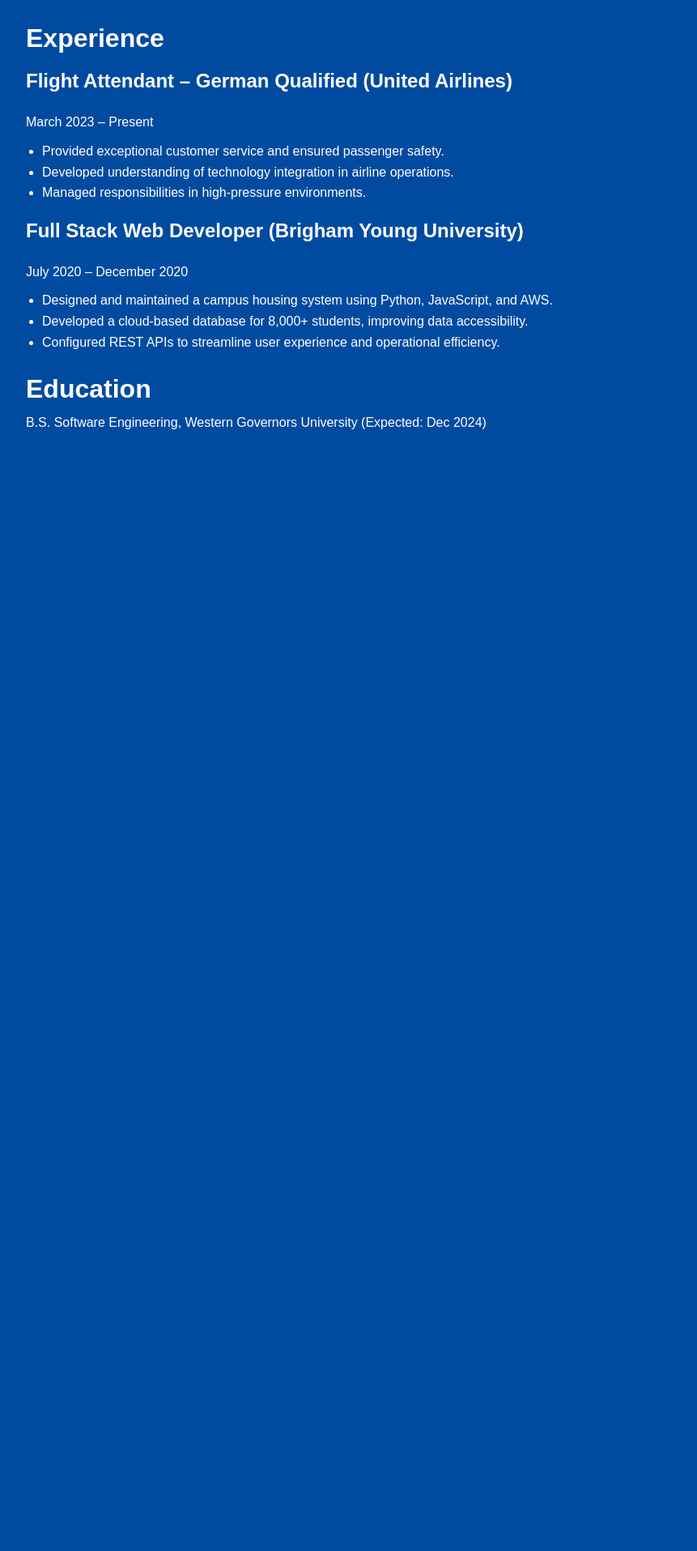
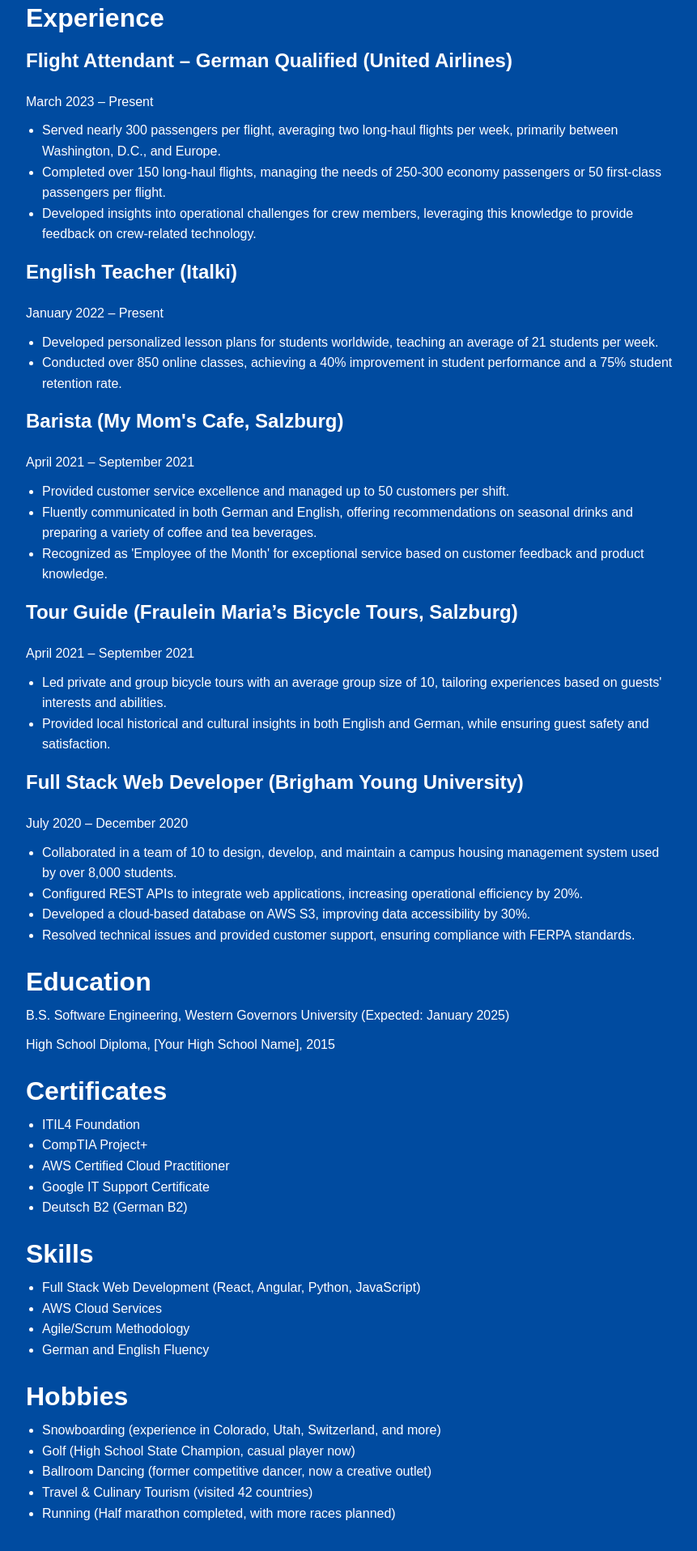
Before and after one commit to anniefees/my-portfolio, a React (Create React App) app: page /my-portfolio/resume in a window 1280 px wide. Shown: the part 611-2526 px from the top of the page at 81% size, without its empty margins (208-1069 px from the left). Before the commit the page ends 1195 px from the top, so only its background shows below. Built offline with nearby package versions, Linux system fonts and the light colour scheme.

Commit message:
Update source code

```diff
--- a/package.json
+++ b/package.json
@@ -1,8 +1,8 @@
 {
   "name": "my-portfolio",
-  "version": "0.1.0",
+  "version": "1.0.0",
   "private": true,
-  "homepage": "https://anniefees.github.io/my-portfolio/",
+  "homepage": "https://anniefees.github.io/my-portfolio",
   "dependencies": {
     "@testing-library/jest-dom": "^5.17.0",
     "@testing-library/react": "^13.4.0",
--- a/src/App.css
+++ b/src/App.css
@@ -142,4 +142,20 @@
   .projects ul li p {
     font-size: 0.9rem;
   }
+  /* Button Styling */
+.button {
+  display: inline-block;
+  padding: 10px 20px;
+  background-color: #004ba0;
+  color: white;
+  text-decoration: none;
+  font-size: 1rem;
+  border-radius: 5px;
+  margin: 10px;
+  transition: background-color 0.3s ease;
 }
+
+.button:hover {
+  background-color: #003580;
+}
+}
--- a/src/components/Contact.js
+++ b/src/components/Contact.js
@@ -4,9 +4,11 @@
   return (
     <section className="contact">
       <h2>Contact Me</h2>
-      <p>Email: feesa@mac.com</p>
-      <p>GitHub: <a href="https://github.com/anniefees">anniefees</a></p>
-      <p>LinkedIn: <a href="https://www.linkedin.com/in/anniefees">Anniston Fees on LinkedIn</a></p>
+      <div className="contact-buttons">
+        <a href="https://github.com/anniefees" className="button">GitHub</a>
+        <a href="https://www.linkedin.com/in/anniefees" className="button">LinkedIn</a>
+        <a href="mailto:feesa@mac.com" className="button">Email</a>
+      </div>
     </section>
   );
 };
--- a/src/components/Resume.js
+++ b/src/components/Resume.js
@@ -5,30 +5,84 @@
     <section className="resume">
       <h2>Professional Summary</h2>
       <p>
-        Ambitious and adaptable Software Engineering student set to graduate in December 2024, eager to transition fully into a
-        technology-focused career. With hands-on experience as a Full Stack Web Developer and a background as a German-qualified
-        Flight Attendant, I bring both technical expertise and a unique operational perspective.
+        Ambitious and adaptable Software Engineering student set to graduate in January 2025, eager to transition fully into a technology-focused career. With hands-on experience as a Full Stack Web Developer and a background as a German-qualified Flight Attendant, I bring both technical expertise and a unique operational perspective.
       </p>
 
       <h2>Experience</h2>
+
+      {/* Flight Attendant Experience */}
       <h3>Flight Attendant – German Qualified (United Airlines)</h3>
       <p>March 2023 – Present</p>
       <ul>
-        <li>Provided exceptional customer service and ensured passenger safety.</li>
-        <li>Developed understanding of technology integration in airline operations.</li>
-        <li>Managed responsibilities in high-pressure environments.</li>
+        <li>Served nearly 300 passengers per flight, averaging two long-haul flights per week, primarily between Washington, D.C., and Europe.</li>
+        <li>Completed over 150 long-haul flights, managing the needs of 250-300 economy passengers or 50 first-class passengers per flight.</li>
+        <li>Developed insights into operational challenges for crew members, leveraging this knowledge to provide feedback on crew-related technology.</li>
       </ul>
 
+      {/* Italki Experience */}
+      <h3>English Teacher (Italki)</h3>
+      <p>January 2022 – Present</p>
+      <ul>
+        <li>Developed personalized lesson plans for students worldwide, teaching an average of 21 students per week.</li>
+        <li>Conducted over 850 online classes, achieving a 40% improvement in student performance and a 75% student retention rate.</li>
+      </ul>
+
+      {/* Barista Experience */}
+      <h3>Barista (My Mom's Cafe, Salzburg)</h3>
+      <p>April 2021 – September 2021</p>
+      <ul>
+        <li>Provided customer service excellence and managed up to 50 customers per shift.</li>
+        <li>Fluently communicated in both German and English, offering recommendations on seasonal drinks and preparing a variety of coffee and tea beverages.</li>
+        <li>Recognized as 'Employee of the Month' for exceptional service based on customer feedback and product knowledge.</li>
+      </ul>
+
+      {/* Tour Guide Experience */}
+      <h3>Tour Guide (Fraulein Maria’s Bicycle Tours, Salzburg)</h3>
+      <p>April 2021 – September 2021</p>
+      <ul>
+        <li>Led private and group bicycle tours with an average group size of 10, tailoring experiences based on guests' interests and abilities.</li>
+        <li>Provided local historical and cultural insights in both English and German, while ensuring guest safety and satisfaction.</li>
+      </ul>
+
+      {/* Full Stack Web Developer Experience */}
       <h3>Full Stack Web Developer (Brigham Young University)</h3>
       <p>July 2020 – December 2020</p>
       <ul>
-        <li>Designed and maintained a campus housing system using Python, JavaScript, and AWS.</li>
-        <li>Developed a cloud-based database for 8,000+ students, improving data accessibility.</li>
-        <li>Configured REST APIs to streamline user experience and operational efficiency.</li>
+        <li>Collaborated in a team of 10 to design, develop, and maintain a campus housing management system used by over 8,000 students.</li>
+        <li>Configured REST APIs to integrate web applications, increasing operational efficiency by 20%.</li>
+        <li>Developed a cloud-based database on AWS S3, improving data accessibility by 30%.</li>
+        <li>Resolved technical issues and provided customer support, ensuring compliance with FERPA standards.</li>
       </ul>
 
       <h2>Education</h2>
-      <p>B.S. Software Engineering, Western Governors University (Expected: Dec 2024)</p>
+      <p>B.S. Software Engineering, Western Governors University (Expected: January 2025)</p>
+      <p>High School Diploma, [Your High School Name], 2015</p>
+
+      <h2>Certificates</h2>
+      <ul>
+        <li>ITIL4 Foundation</li>
+        <li>CompTIA Project+</li>
+        <li>AWS Certified Cloud Practitioner</li>
+        <li>Google IT Support Certificate</li>
+        <li>Deutsch B2 (German B2)</li>
+      </ul>
+
+      <h2>Skills</h2>
+      <ul>
+        <li>Full Stack Web Development (React, Angular, Python, JavaScript)</li>
+        <li>AWS Cloud Services</li>
+        <li>Agile/Scrum Methodology</li>
+        <li>German and English Fluency</li>
+      </ul>
+
+      <h2>Hobbies</h2>
+      <ul>
+        <li>Snowboarding (experience in Colorado, Utah, Switzerland, and more)</li>
+        <li>Golf (High School State Champion, casual player now)</li>
+        <li>Ballroom Dancing (former competitive dancer, now a creative outlet)</li>
+        <li>Travel & Culinary Tourism (visited 42 countries)</li>
+        <li>Running (Half marathon completed, with more races planned)</li>
+      </ul>
     </section>
   );
 };
```
Also changed, not shown: public/404.html (added, +7 -0 lines).
